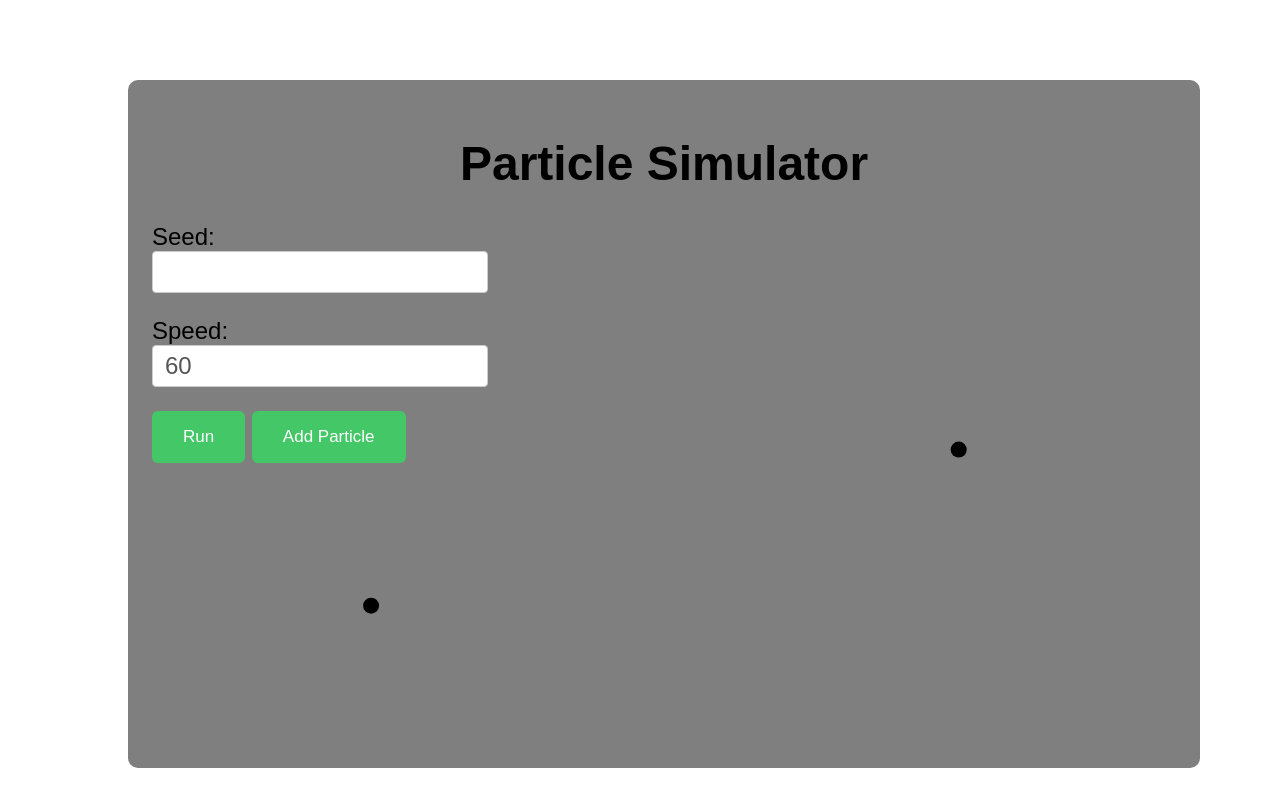
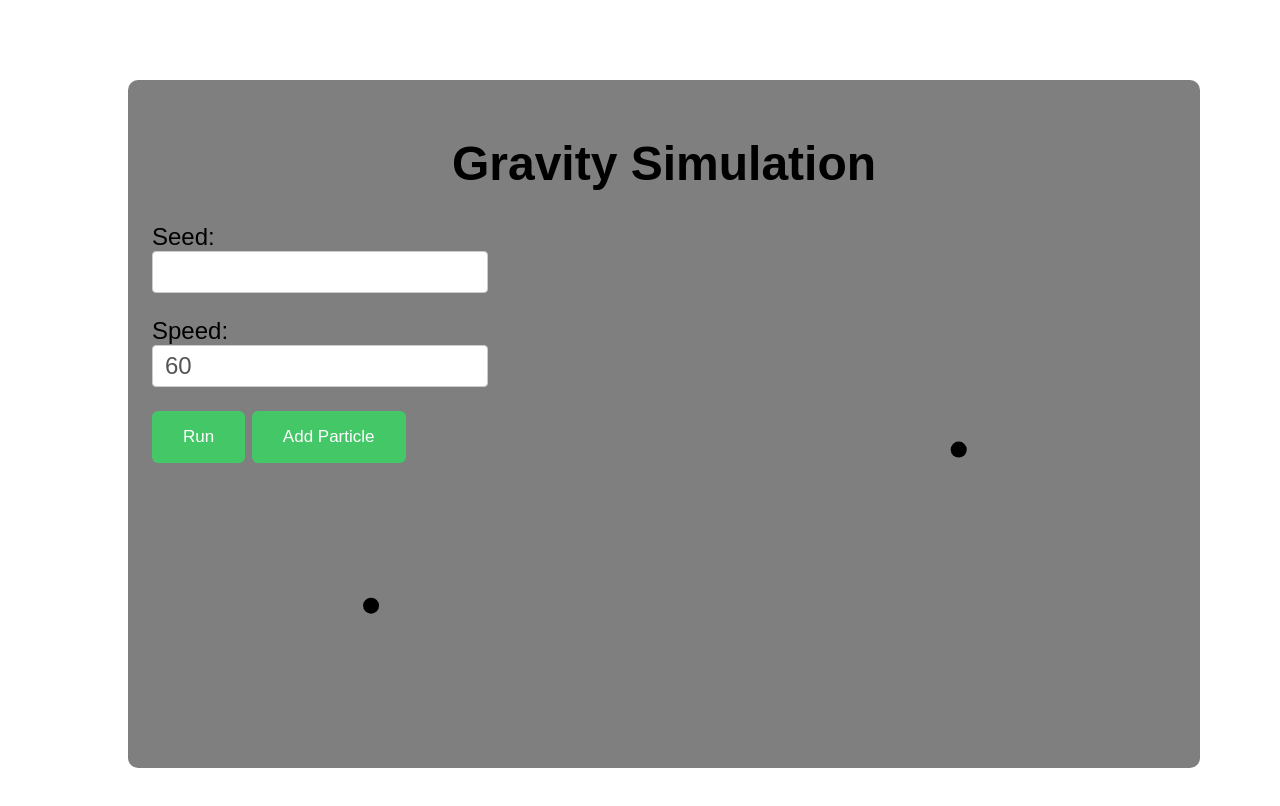
Before and after one commit to logiclogue/Particle-Simulator, a plain HTML site: page index.html in a window 1280 px wide. Drawn offline with Linux system fonts and the light colour scheme.

Commit message:
Rename to 'Gravity Simulation'

```diff
--- a/index.html
+++ b/index.html
@@ -9,7 +9,7 @@
 	<canvas id="myCanvas" width="500" height="500">Your browser does not support the HTML5 canvas tag.</canvas>
 
 	<div id="div-settings">
-		<h1>Particle Simulator</h1>
+		<h1>Gravity Simulation</h1>
 
 		Seed: <input id="input-seed">
 		Speed: <input id="input-speed" type="number" value="60">
```
